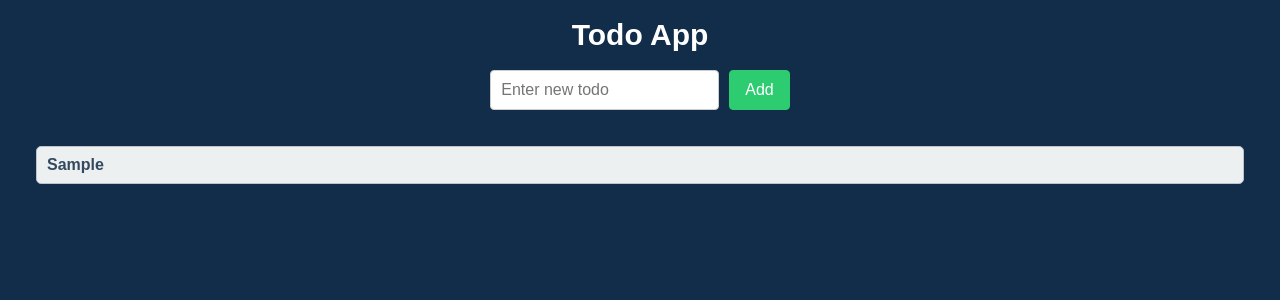
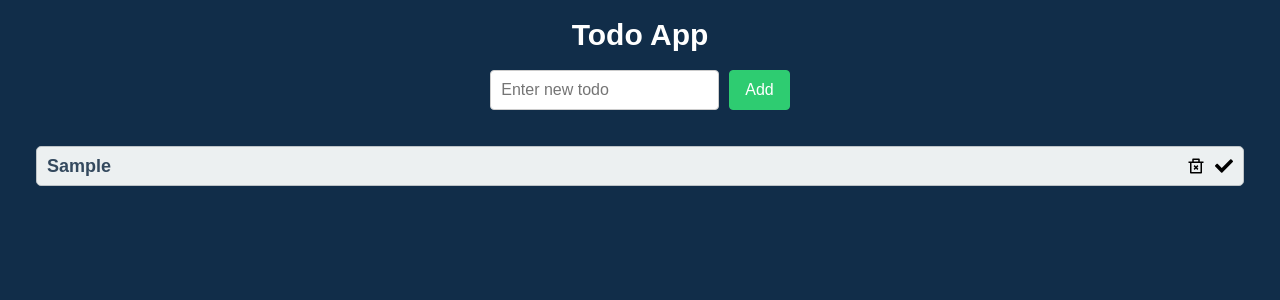
Before and after one commit to VladT8/todo, a React (Create React App) app: page / in a window 1280 px wide. Both pictures are taken after typing "Sample" into the empty fields and a click on the button "Add". Shown: the top 300 px of the page. Built offline with nearby package versions, Linux system fonts and the light colour scheme.

Commit message:
add complete, delete and styles. + random id

```diff
--- a/package.json
+++ b/package.json
@@ -12,8 +12,10 @@
     "@types/react-dom": "^18.2.18",
     "react": "^18.2.0",
     "react-dom": "^18.2.0",
+    "react-icons": "^5.0.1",
     "react-scripts": "5.0.1",
     "typescript": "^4.9.5",
+    "uuid": "^9.0.1",
     "web-vitals": "^2.1.4"
   },
   "scripts": {
--- a/src/App.jsx
+++ b/src/App.jsx
@@ -1,21 +1,45 @@
 import { useState } from "react";
-import "./App.css";
+import { v4 as uuidv4 } from "uuid";
 import { AppTitle } from "./components/ui/appName/appTitle";
 import { TodoForm } from "./components/ui/todoForm/todoForm";
 import { TodoList } from "./components/ui/todoList/todoList";
+import "./App.css";
 
 function App() {
   const [todos, setTodos] = useState([]);
 
   const addTodoHandler = (text) => {
-    setTodos([...todos, text])
-  }
+    const newTodo = {
+      text: text,
+      isCompleted: false,
+      id: uuidv4(),
+    };
+    setTodos([...todos, newTodo]);
+  };
+
+  const deleteTodoHandler = (id) => {
+    setTodos(todos.filter((todo) => todo.id !== id));
+  };
+
+  const toggleTodoHandler = (id) => {
+    setTodos(
+      todos.map((todo) => {
+        return todo.id === id
+          ? { ...todo, isCompleted: !todo.isCompleted }
+          : { ...todo };
+      })
+    );
+  };
 
   return (
     <div className="App">
       <AppTitle />
-      <TodoForm addTodo={addTodoHandler}/>
-      <TodoList todos={todos} />
+      <TodoForm addTodo={addTodoHandler} />
+      <TodoList
+        todos={todos}
+        deleteTodo={deleteTodoHandler}
+        toggleTodo={toggleTodoHandler}
+      />
     </div>
   );
 }
--- a/src/components/ui/todoItem/todoItem.jsx
+++ b/src/components/ui/todoItem/todoItem.jsx
@@ -1,9 +1,22 @@
 import "./todoItem.scss";
-
-export const TodoItem = ({ todo }) => {
+import { FaCheck } from "react-icons/fa";
+import { RiDeleteBin2Line } from "react-icons/ri";
+export const TodoItem = ({ todo, deleteTodo, toggleTodo }) => {
   return (
-    <div className="todo-list__item">
-      <h4>{todo}</h4>
+    <div
+      className={`todo-list__item ${
+        todo.isCompleted ? "todo-list__item_completed" : ""
+      }`}
+    >
+      <h4>{todo.text}</h4>
+      <RiDeleteBin2Line
+        className="todo-list__icon todo-list__icon_red"
+        onClick={() => deleteTodo(todo.id)}
+      />
+      <FaCheck
+        className="todo-list__icon todo-list__icon_green"
+        onClick={() => toggleTodo(todo.id)}
+      />
     </div>
   );
 };
--- a/src/components/ui/todoItem/todoItem.scss
+++ b/src/components/ui/todoItem/todoItem.scss
@@ -1,5 +1,6 @@
 .todo-list__item {
   width: 100%;
+  color: #34495e;
   background-color: #ecf0f1;
   border: 1px solid #bdc3c7;
   border-radius: 5px;
@@ -8,15 +9,32 @@
   display: flex;
   justify-content: space-between;
   align-items: center;
+  font-size: 18px;
+  font-weight: 600;
 
   h4 {
     margin: 0;
-    font-size: 16px;
-    font-weight: 600;
-    color: #34495e;
+    flex: 1;
+    text-align: left;
   }
 
-  &:hover {
-    background-color: #bdc3c7;
+  &_completed {
+    background-color: transparent;
+    font-weight: 400;
   }
 }
+.todo-list__icon {
+  margin-left: 10px;
+  cursor: pointer;
+  fill: #000;
+  transition: all 0.3s;
+  &:hover {
+    transform: scale(1.3);
+  }
+  &_red:hover {
+    fill: rgb(195, 77, 77);
+  }
+  &_green:hover {
+    fill: green;
+  }
+}
--- a/src/components/ui/todoList/todoList.jsx
+++ b/src/components/ui/todoList/todoList.jsx
@@ -1,14 +1,19 @@
 import { TodoItem } from "../todoItem/todoItem";
 import "./todoList.scss";
 
-export const TodoList = ({ todos }) => {
+export const TodoList = ({ todos, deleteTodo, toggleTodo }) => {
   return (
     <div className="todo-list">
       {!todos.length && (
         <h2 className="todo-list__empty">Your todo list is empty</h2>
       )}
-      {todos.map((todo, index) => (
-        <TodoItem key={index} todo={todo} />
+      {todos.map((todo) => (
+        <TodoItem
+          key={todo.id}
+          todo={todo}
+          deleteTodo={deleteTodo}
+          toggleTodo={toggleTodo}
+        />
       ))}
     </div>
   );
```
Also changed, not shown: 1 other file (tests, documents, lock files or other folders).
